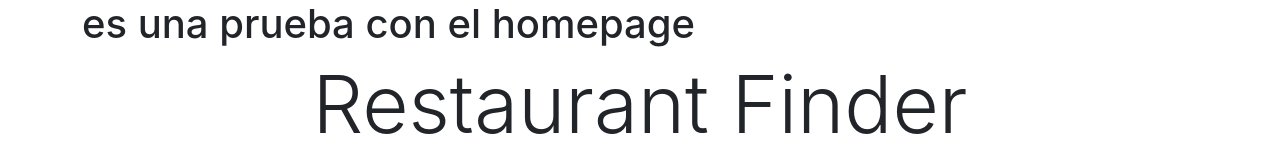
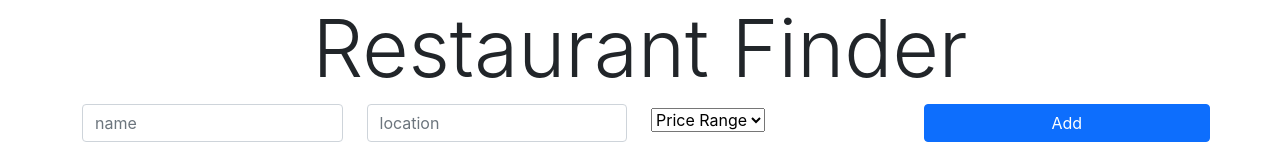
Before and after one commit to TaguaraDigital/restaurant-finder-react, a React (Create React App) app: page / in a window 1280 px wide. Shown: the top 158 px of the page. Built offline with nearby package versions, Linux system fonts and the light colour scheme; no server answers.

Commit message:
sin el h1

```diff
--- a/src/App.js
+++ b/src/App.js
@@ -8,7 +8,6 @@ const App = () => {
   return (
     <RestaurantsContextProvider>
       <div className="container">
-        <h1>es una prueba con el homepage</h1>
         <Router>
           <Switch>
             <Route exact path="/" component={Home} />
```
Also changed, not shown: 1 other file (tests, documents, lock files or other folders).
